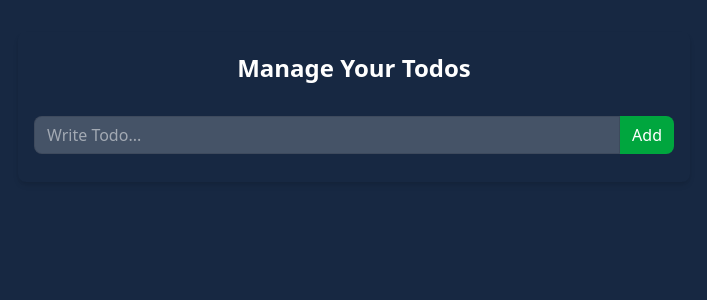
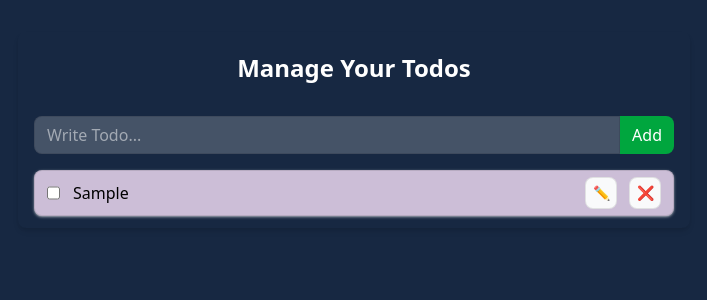
Before and after one commit to rahat-ah/todo-react-context, a React (Vite) app: page / in a window 1280 px wide. Both pictures are taken after typing "Sample" into the empty fields and a click on the button "Add". Shown: the top 300 px of the page, without its empty margins (286-993 px from the left). Built offline with nearby package versions, Linux system fonts and the light colour scheme.

Commit message:
todoItem funtionality and completeing the project

```diff
--- a/src/App.jsx
+++ b/src/App.jsx
@@ -45,11 +45,15 @@ function App() {
               <h1 className="text-2xl font-bold text-center mb-8 mt-2">Manage Your Todos</h1>
               <div className="mb-4">
                   {/* Todo form goes here */}
-                 <TodoForm />
+                  <TodoForm />
               </div>
               <div className="flex flex-wrap gap-y-3">
                   {/*Loop and Add TodoItem here */}
-
+                  {todos.map((todo) => (
+                    <div key={todo.id} className='w-full'>
+                      <TodoItem todo={todo}/>
+                    </div>
+                  ))}
               </div>
           </div>
       </div>
--- a/src/components/TodoItem.jsx
+++ b/src/components/TodoItem.jsx
@@ -1,7 +1,18 @@
-import React from 'react'
+import React, { useState } from 'react'
+import { useTodo } from '../context/context';
 
 function TodoItem({todo }) {
+    const [isTodoEditable, setIsTodoEditable] = useState(false);
+    const [todoMsg, setTodoMsg] = useState(todo.todo);
+    const {updateTodo,deleteTodo,toggleComplete} = useTodo()
 
+    const editTodo = () => {
+        updateTodo(todo.id, {...todo, todo: todoMsg});
+        setIsTodoEditable(false);
+    };
+    const toggleCompleted = () => {
+        toggleComplete(todo.id)
+    }
 
     return (
         <div
```
